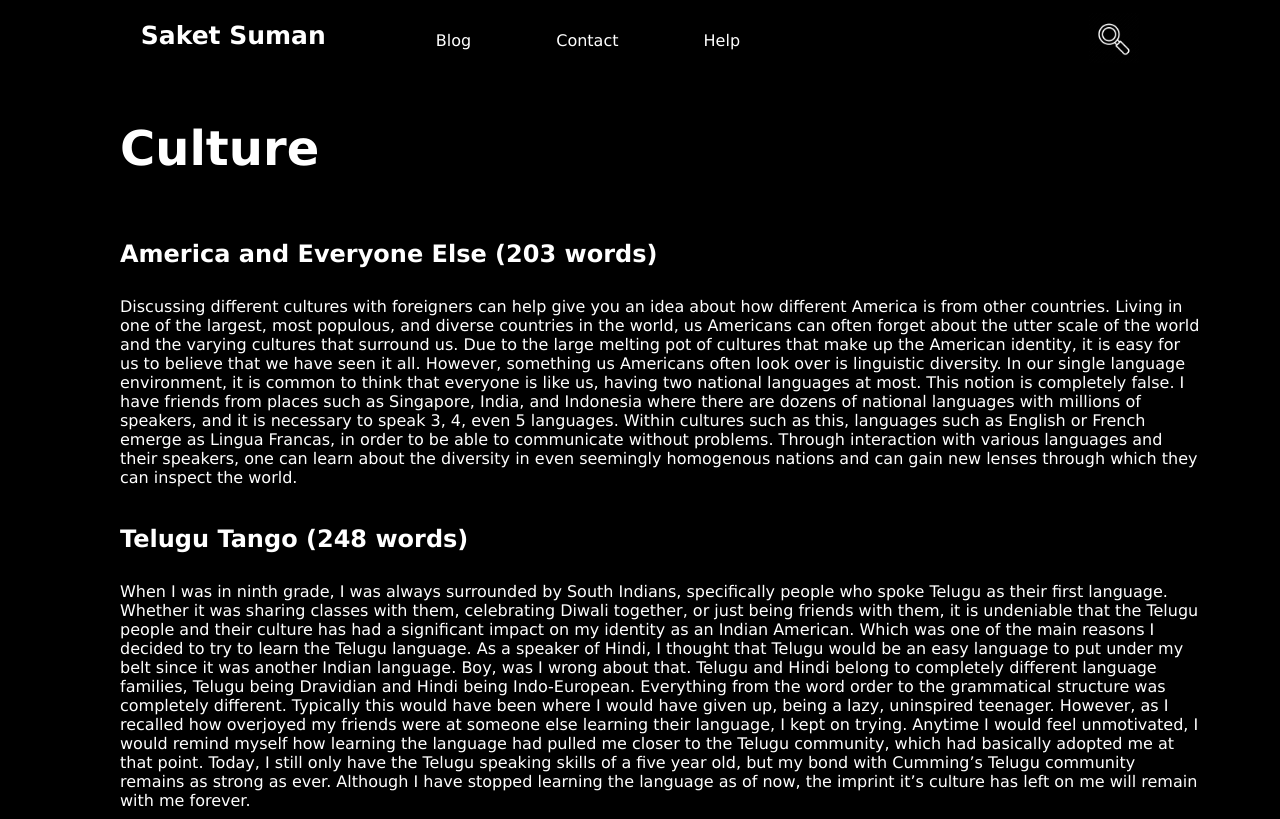
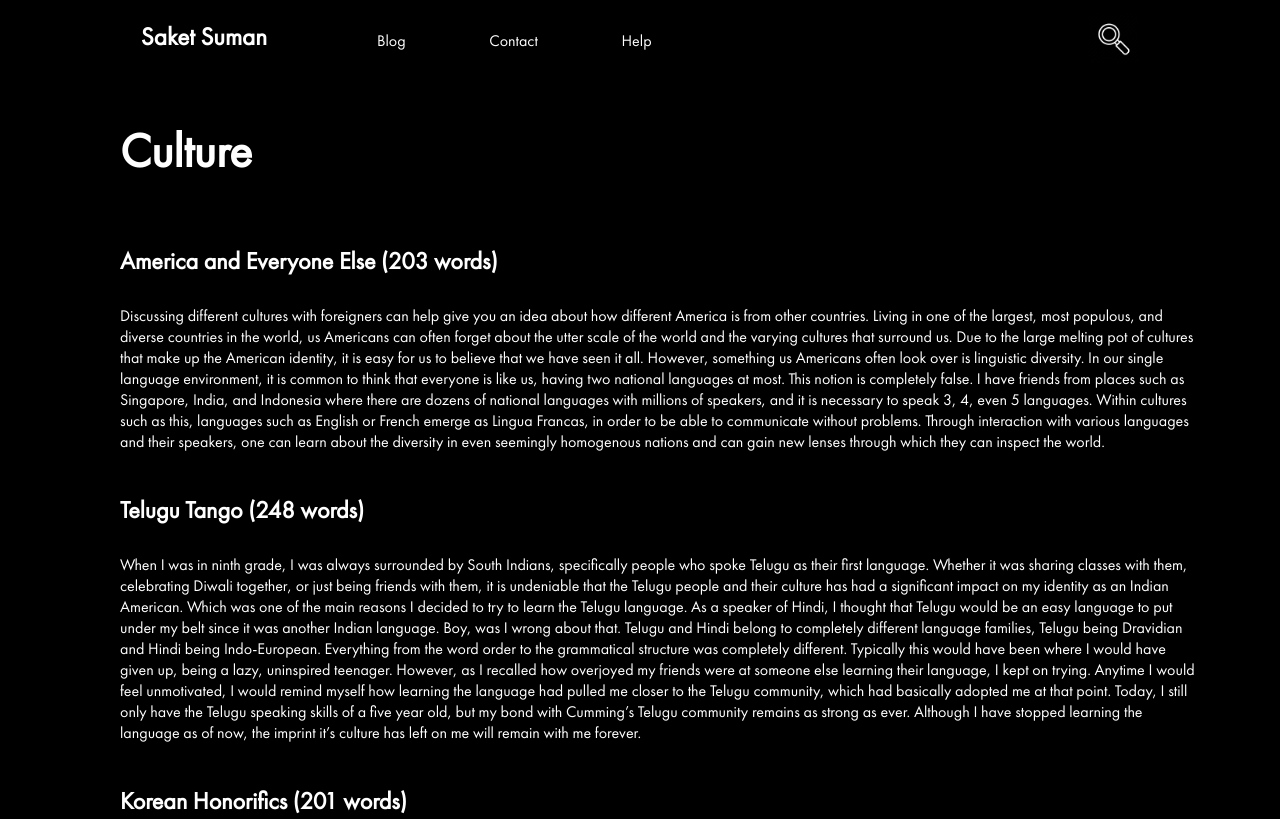
Before and after one commit to ssak123/saketblog, a plain HTML site: page supplies/culture.html in a window 1280 px wide. Shown: the top 819 px of the page. Drawn offline with Linux system fonts and the light colour scheme.

Commit message:
Update ind.css

```diff
--- a/supplies/ind.css
+++ b/supplies/ind.css
@@ -32,7 +32,7 @@ body {
 }
 
 .text1 {
-	font-family: Geneva, "FuturaPT", Arial;
+	font-family: "FuturaPT", Geneva, Arial;
 	color: white;
 	text-align: center;
 }
@@ -41,7 +41,7 @@ nav ul, .logo h1{
 	list-style-type: none;
 	color: white;
 	font-size: 16px;
-	font-family: Geneva, "FuturaPT", Arial;
+	font-family: "FuturaPT", Geneva, Arial;
 }
 
 .logo h1{
@@ -99,7 +99,7 @@ nav li:hover {
 }
 .big{
 		font-size: 48px;
-	font-family: Geneva, "FuturaPT", Arial;
+	font-family: "FuturaPT", Geneva, Arial;
 	font-weight: bolder;
 	margin-bottom: 10px;
 	color: white;
@@ -107,14 +107,14 @@ nav li:hover {
 .title-text{
 
 	font-size: 24px;
-	font-family: Geneva, "FuturaPT", Arial;
+	font-family: "FuturaPT", Geneva, Arial;
 	font-weight: bolder;
 	margin-bottom: 10px;
 	color: white;
 }
 .paragraph-text{
 	font-size: 16px;
-	font-family: Geneva, "FuturaPT", Arial;
+	font-family: "FuturaPT", Geneva, Arial;
 	color: white;
 }
 hr{
```
